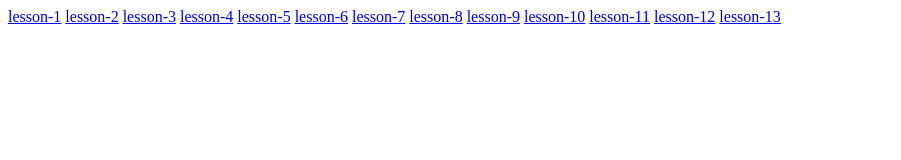
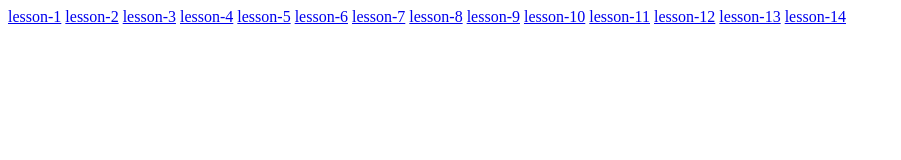
Before and after one commit to Mihail0892/beetroot-tasks, a plain HTML site: page index.html in a window 1280 px wide. Shown: the whole page, without its empty margins (0-901 px from the left). Drawn offline with Linux system fonts and the light colour scheme.

Commit message:
lesson 14

```diff
--- a/index.html
+++ b/index.html
@@ -20,5 +20,6 @@
     <a href="./lesson-11/index.html">lesson-11</a>
     <a href="./lesson-12/index.html">lesson-12</a>
     <a href="./lesson-13/index.html">lesson-13</a>
+    <a href="./lesson-14/index.html">lesson-14</a>
   </body>
 </html>
```
